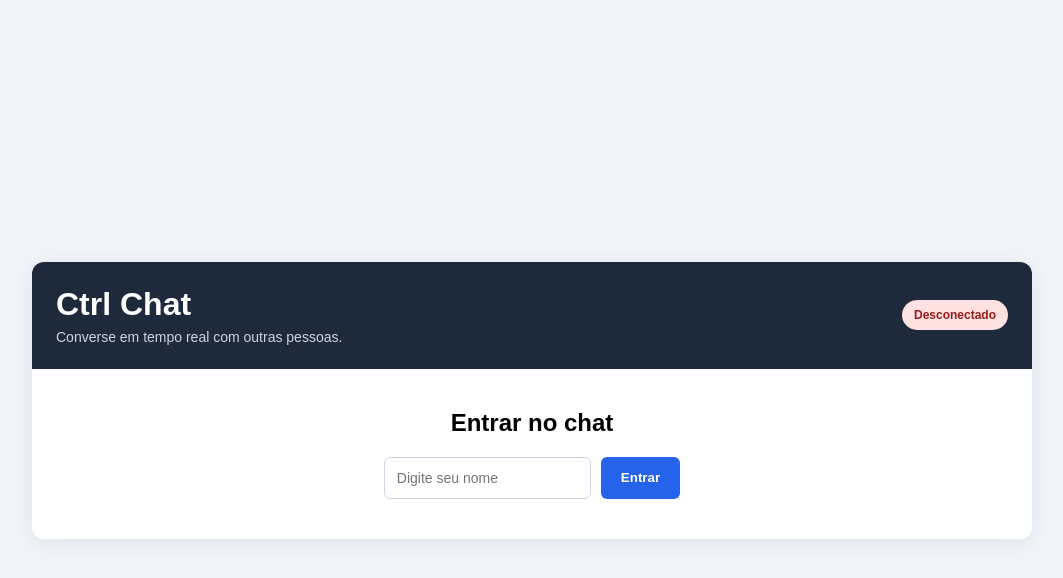
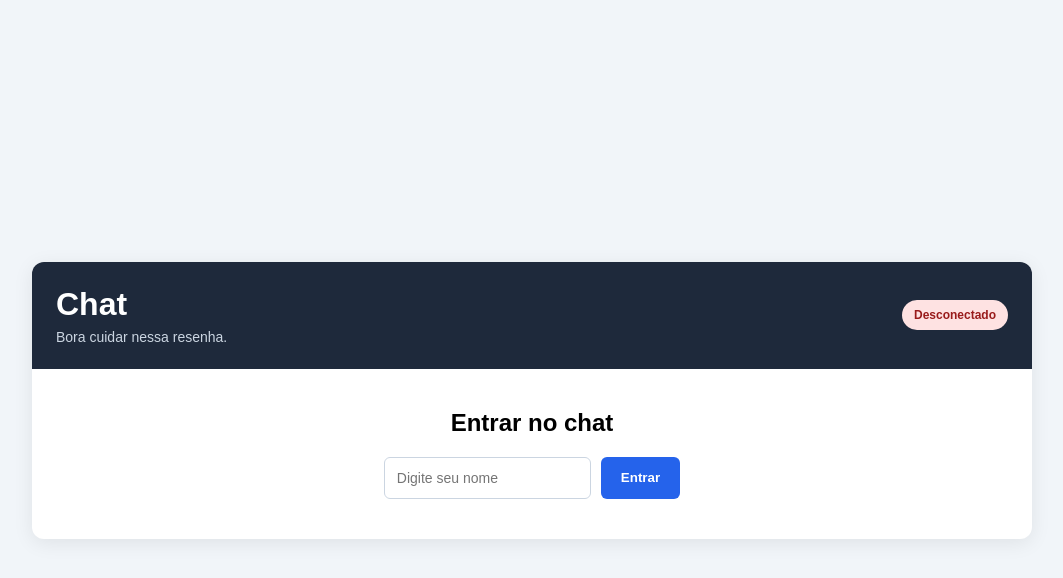
Before and after one commit to anabsz/websocket-chat, a Flask app: page / in a window 1280 px wide. Shown: the top 578 px of the page, without its empty margins (108-1171 px from the left). Run offline with Flask 3, Linux system fonts and the light colour scheme; parts of the project's set-up code (start-up, migrations or seed data) failed here and were passed over.

Commit message:
adicionar correção em templates

```diff
--- a/app/templates/index.html
+++ b/app/templates/index.html
@@ -5,7 +5,7 @@
     <meta charset="UTF-8">
     <meta name="viewport" content="width=device-width, initial-scale=1.0">
 
-    <title>Realtime Chat</title>
+    <title>Chat</title>
 
     <script src="https://unpkg.com/htmx.org@2.0.4"></script>
 
@@ -20,8 +20,8 @@
 
         <header class="chat-header">
             <div>
-                <h1>Ctrl Chat</h1>
-                <p>Converse em tempo real com outras pessoas.</p>
+                <h1>Chat</h1>
+                <p>Bora cuidar nessa resenha.</p>
             </div>
 
             <div id="connection-status" class="status disconnected">
```
